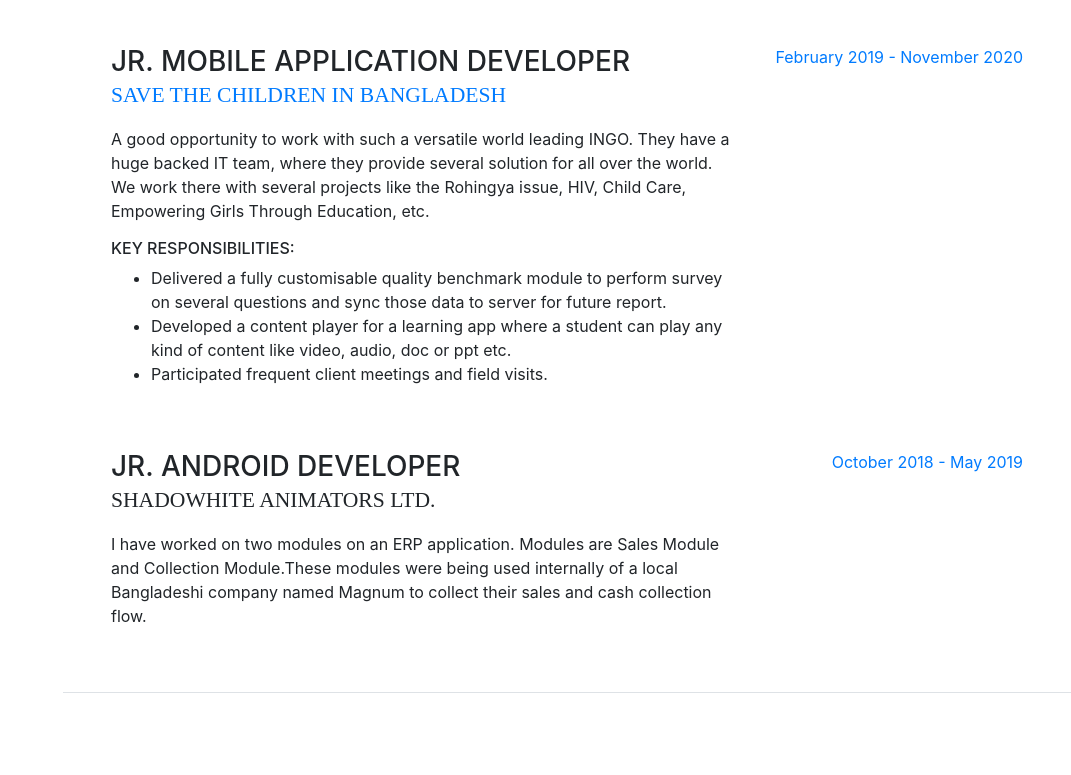
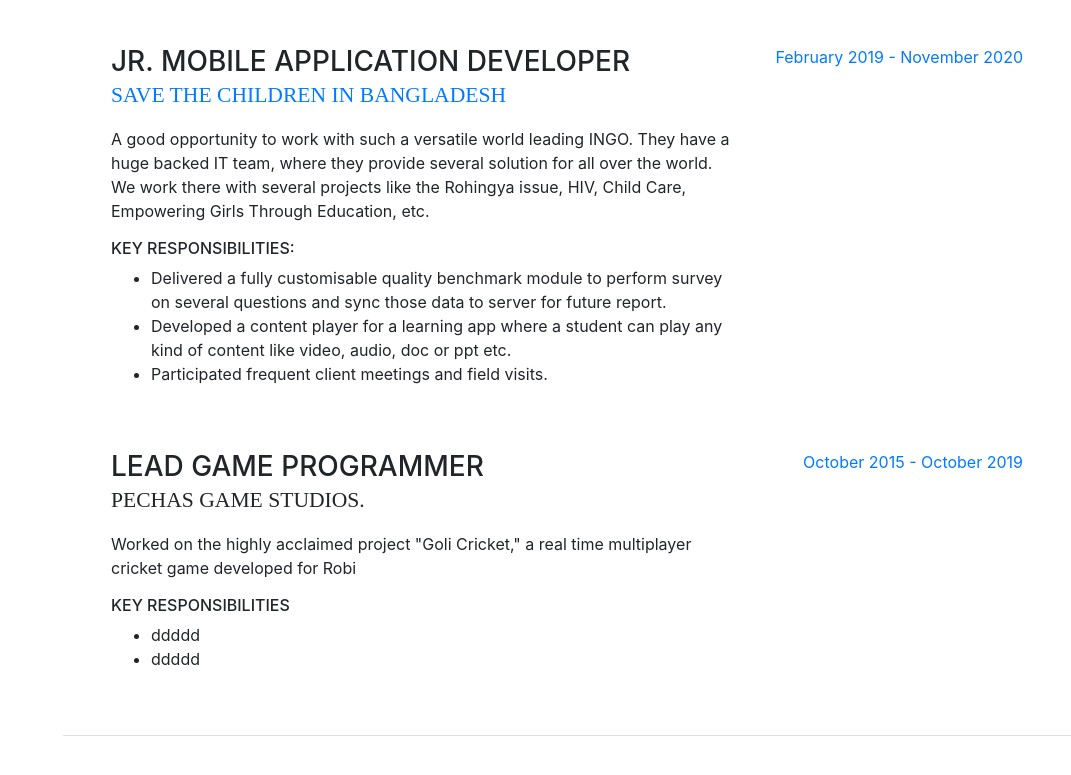
Before and after one commit to gmostofa/gmostofa.github.io, a website with bundled scripts: page index.html in a window 1280 px wide. Shown: the part 2009-2784 px from the top of the page, without its empty margins (209-1280 px from the left). Built offline with nearby package versions, Linux system fonts and the light colour scheme; a web font is replaced by a local one.

Commit message:
updating portfolio

```diff
--- a/index.html
+++ b/index.html
@@ -75,7 +75,7 @@
           <div class="subheading mb-5">14/1 · Block C · Tajmohol Road · Mohammadpur · Dhaka · +880-1873-372457 ·
             <a href="mailto:mostofart@gmail.com">mostofart@gmail.com</a>
           </div>
-          <p class="mb-5">I am a <b>Game Developer</b> with <b>more than 6 years of successful experience</b> building telecommunication, learning management system, food and cleaning service, etc. apps <b>using Android Studio, Kotlin, Java and Flutter.</b> Reflecting output by attending requirement sessions, analysing JIRA stories, UAT updates etc. Recognised consistently for performance excellence and contributions to successful delivery. Excellent reputation for resolving problems and improving customer satisfaction. Increase proficiencies through continuous support and review of code.</p>
+          <p class="mb-5">I am a <b>Unity 3D Game Developer</b> with <b>more than 6 years of successful experience</b> building <b> casual, hybrid casual, casual, strategy, puzzle, arcade, action arcade, ASMR experience </b> genre games using <b> Unity 3D, C#, HLSL, Shader Language</b>. Reflecting output by attending requirement sessions, analysing JIRA stories, UAT updates etc. Recognised consistently for performance excellence and contributions to successful delivery. Excellent reputation for resolving problems and improving audiences satisfaction. Increase proficiencies through continuous support and review of code.</p>
           <ul class="list-inline list-social-icons mb-0">
             <li class="list-inline-item">
               <a href="https://www.linkedin.com/in/golammostofa007/" target=”_blank”>
@@ -187,12 +187,17 @@
 
           <div class="resume-item d-flex flex-column flex-md-row">
             <div class="resume-content mr-auto">
-              <h3 class="mb-0">Jr. Android Developer</h3>
-              <div class="subheading mb-3">ShadoWhite Animators Ltd.</div>
-              <p>I have worked on two modules on an ERP application. Modules are Sales Module and Collection Module.These modules were being used internally of a local Bangladeshi company named Magnum to collect their sales and cash collection flow.</p>
+              <h3 class="mb-0">Lead Game Programmer</h3>
+              <div class="subheading mb-3">Pechas Game Studios.</div>
+              <p>Worked on the highly acclaimed project "Goli Cricket," a real time multiplayer cricket game developed for Robi</p>
+              <h6>Key Responsibilities</h6>
+              <ul>
+                <li>ddddd  </li>
+                <li>ddddd  </li>
+              </ul>
             </div>
             <div class="resume-date text-md-right">
-              <span class="text-primary">October 2018 - May 2019</span>
+              <span class="text-primary">October 2015 - October 2019</span>
             </div>
           </div>
 
```
